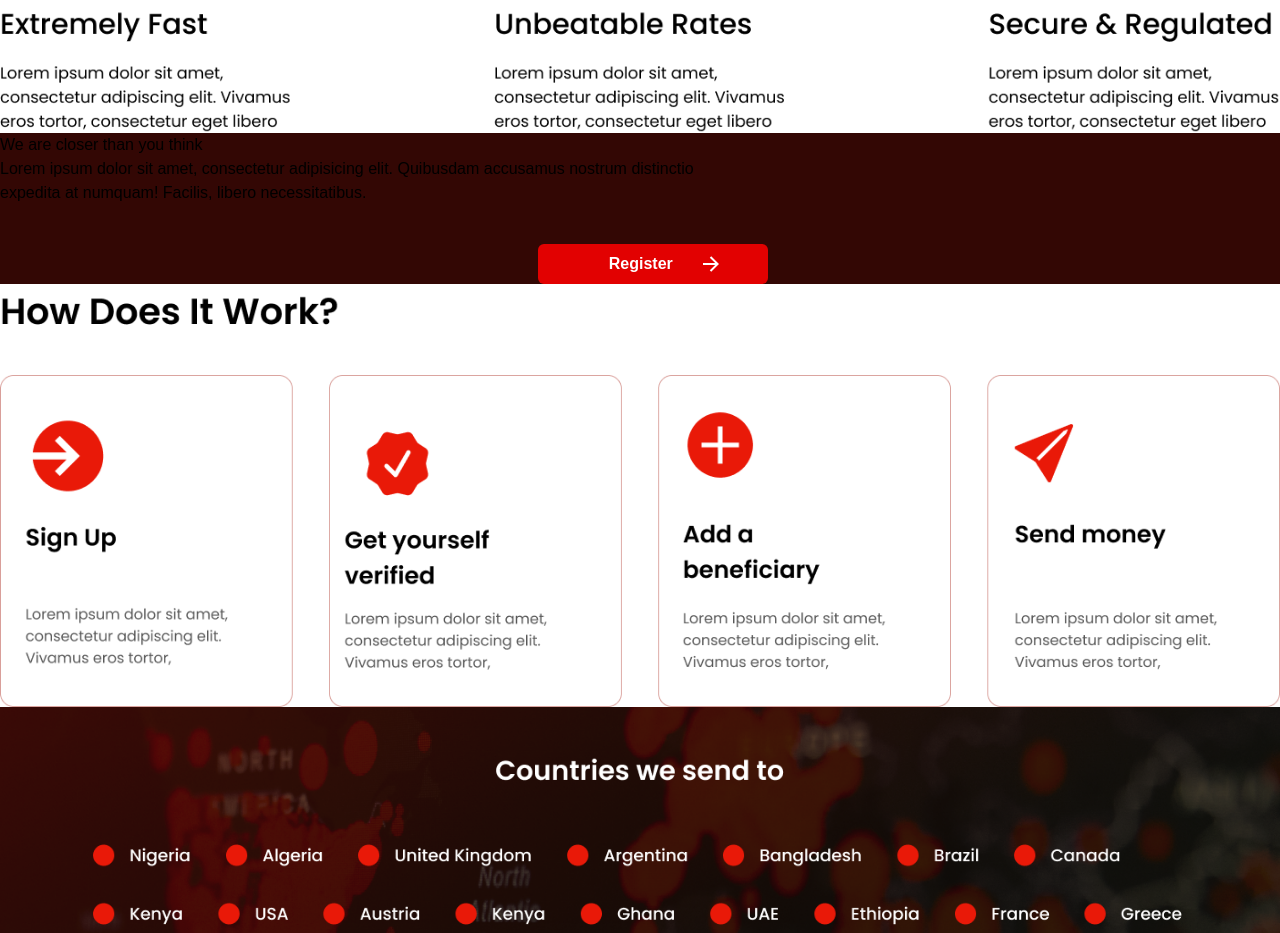
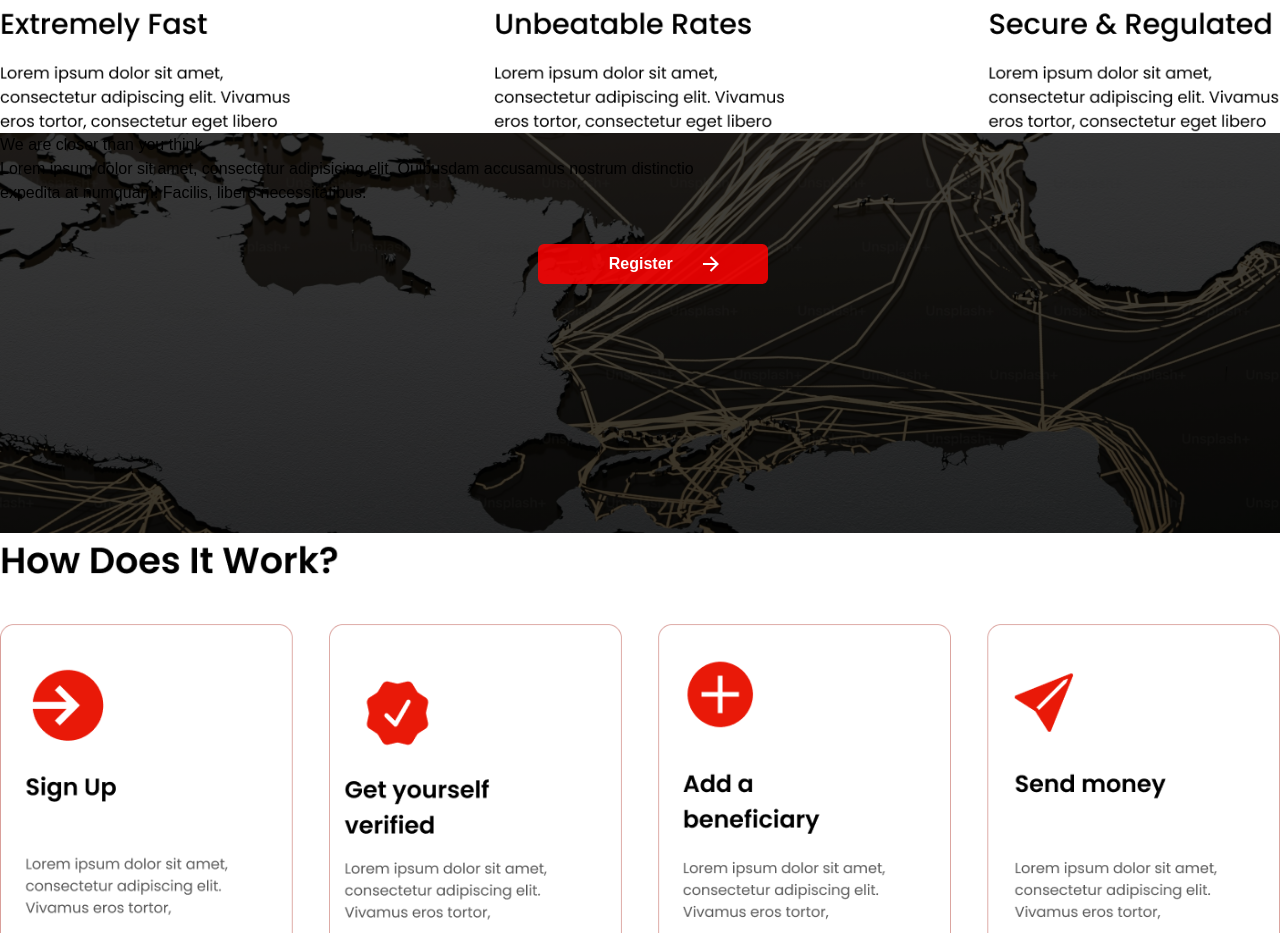
Before and after one commit to Ultimate-Guru/cosmo-remit, a React (Vite) app: page / in a window 1280 px wide. Shown: the part 1300-2233 px from the top of the page. Built offline with nearby package versions, Linux system fonts and the light colour scheme; the HTML template or start-up script is replaced by a standard one.

Commit message:
added the right background image

```diff
--- a/src/components/CloserThanYouThink/Closer.jsx
+++ b/src/components/CloserThanYouThink/Closer.jsx
@@ -1,14 +1,20 @@
 /* eslint-disable no-unused-vars */
 import React from "react";
 import { NavLink } from "react-router-dom";
+import BgImg from '../../assets/img/Rectangle 14.png';
 // import './Closer.css'
 
 function Closer() {
-    const BgCol = {
-        backgroundColor: 'rgb(51, 7, 4)'
-    }
+    const bgImage = {
+        backgroundImage: `linear-gradient(rgba(0, 0, 0, 0.75), rgba(0, 0, 0, 0.75)), url(${BgImg})`,
+        backgroundPosition: 'center',
+        backgroundRepeat: 'no-repeat',
+        backgroundSize: 'cover',
+        height: '50vh',
+        width: '100%'
+      };
     return(
-        <div style={BgCol} className="text-center p-16">
+        <div style={bgImage} className="text-center p-16">
             <h2 className="mb-6 text-white text-3xl font-bold text-center">We are closer than you think</h2>
             <p className="mt-2 text-white h-6 text-xs">
                 Lorem ipsum dolor sit amet, consectetur adipisicing elit. Quibusdam accusamus nostrum distinctio <br /> expedita at numquam! Facilis, libero necessitatibus.
```
Also changed, not shown: src/assets/img/Rectangle 14.png (added).
